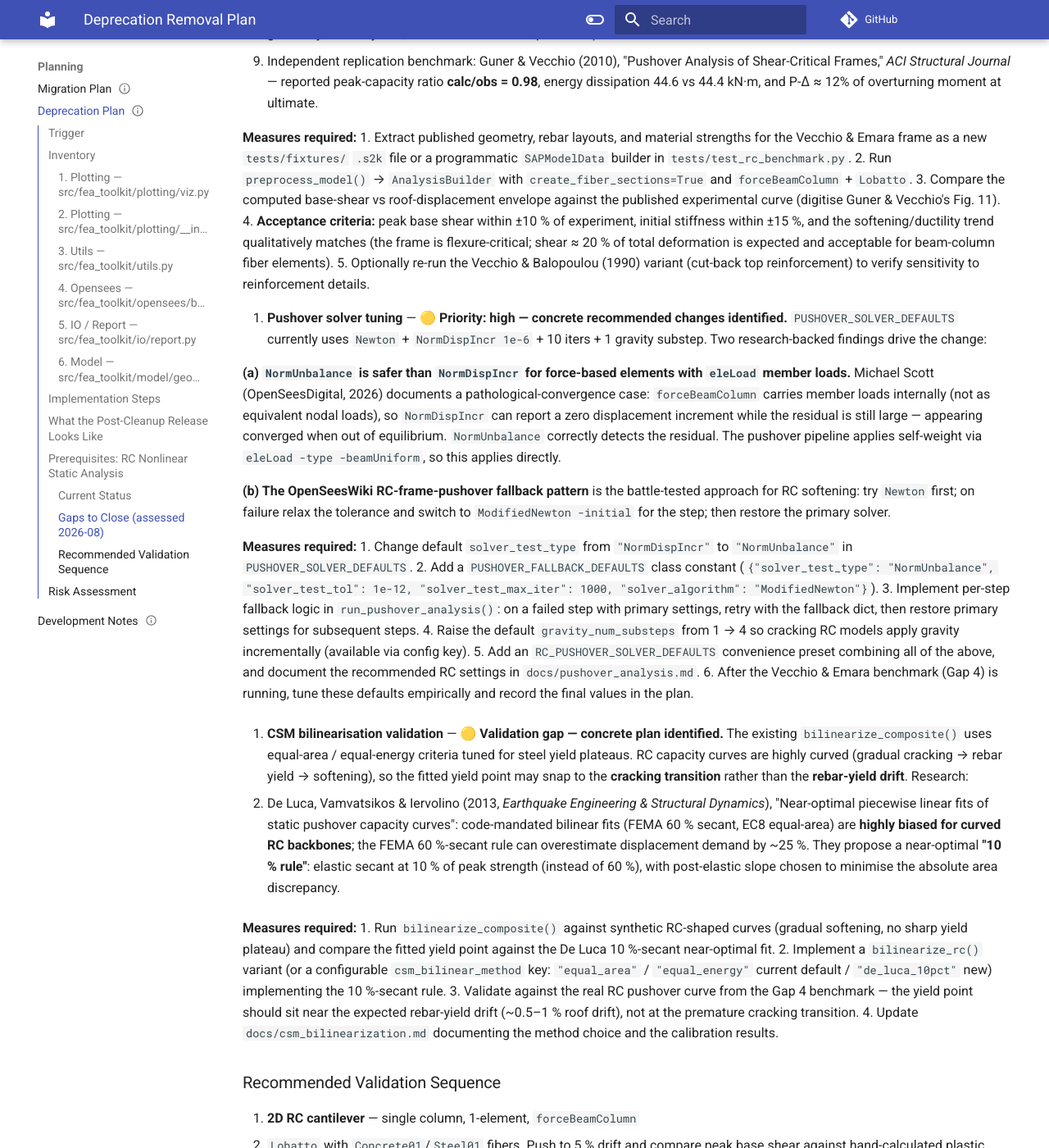
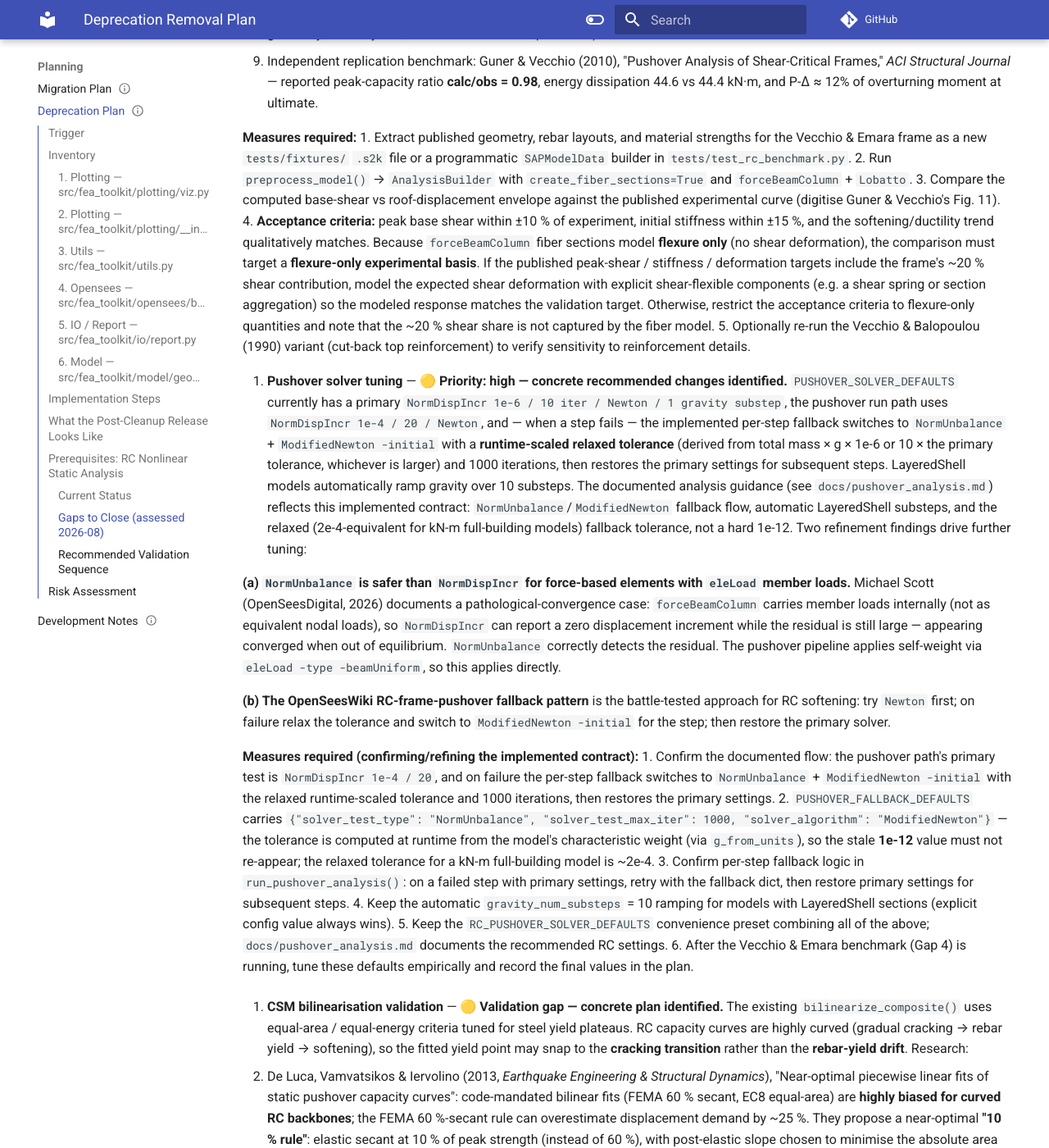
Before and after one commit to boustrephon/fea_toolkit, an MkDocs documentation site: the page built from docs/deprecation_plan.md, in a window 1280 px wide and 1400 px high, scrolled down 3915 px. Shown: the whole window at 82% size. Built offline with MkDocs 1.6.1 and Material for MkDocs 9.7.7, drawn with Linux system fonts in a browser that asks for light colours; comment, search, counter and statistics services are not loaded.

Commit message:
docs: clarify solver contract, pipeline, drift semantics, and unit-system notes

```diff
--- a/docs/deprecation_plan.md
+++ b/docs/deprecation_plan.md
@@ -175,16 +175,34 @@ comfortably.  Below is a realistic assessment of what remains.
       the published experimental curve (digitise Guner & Vecchio's Fig. 11).
    4. **Acceptance criteria:** peak base shear within ±10 % of experiment,
       initial stiffness within ±15 %, and the softening/ductility trend
-      qualitatively matches (the frame is flexure-critical; shear ≈ 20 % of
-      total deformation is expected and acceptable for beam-column fiber
-      elements).
+      qualitatively matches.  Because ``forceBeamColumn`` fiber sections
+      model **flexure only** (no shear deformation), the comparison must
+      target a **flexure-only experimental basis**.  If the published
+      peak-shear / stiffness / deformation targets include the frame's
+      ~20 % shear contribution, model the expected shear deformation with
+      explicit shear-flexible components (e.g. a shear spring or section
+      aggregation) so the modeled response matches the validation target.
+      Otherwise, restrict the acceptance criteria to flexure-only
+      quantities and note that the ~20 % shear share is not captured by
+      the fiber model.
    5. Optionally re-run the Vecchio & Balopoulou (1990) variant (cut-back
       top reinforcement) to verify sensitivity to reinforcement details.
 
 5. **Pushover solver tuning** — **🟡 Priority: high — concrete recommended
-   changes identified.**  `PUSHOVER_SOLVER_DEFAULTS` currently uses
-   `Newton` + `NormDispIncr 1e-6` + 10 iters + 1 gravity substep.  Two
-   research-backed findings drive the change:
+   changes identified.**  `PUSHOVER_SOLVER_DEFAULTS` currently has a
+   primary `NormDispIncr 1e-6 / 10 iter / Newton / 1 gravity substep`,
+   the pushover run path uses `NormDispIncr 1e-4 / 20 / Newton`, and —
+   when a step fails — the implemented per-step fallback switches to
+   `NormUnbalance` + `ModifiedNewton -initial` with a **runtime-scaled
+   relaxed tolerance** (derived from total mass × g × 1e-6 or 10 × the
+   primary tolerance, whichever is larger) and 1000 iterations, then
+   restores the primary settings for subsequent steps.  LayeredShell
+   models automatically ramp gravity over 10 substeps.  The documented
+   analysis guidance (see `docs/pushover_analysis.md`) reflects this
+   implemented contract: `NormUnbalance`/`ModifiedNewton` fallback flow,
+   automatic LayeredShell substeps, and the relaxed (2e-4-equivalent
+   for kN-m full-building models) fallback tolerance, not a hard 1e-12.
+   Two refinement findings drive further tuning:
 
    **(a) `NormUnbalance` is safer than `NormDispIncr` for force-based
    elements with `eleLoad` member loads.**  Michael Scott (OpenSeesDigital,
@@ -201,20 +219,26 @@ comfortably.  Below is a realistic assessment of what remains.
    relax the tolerance and switch to `ModifiedNewton -initial` for the step;
    then restore the primary solver.
 
-   **Measures required:**
-   1. Change default `solver_test_type` from `"NormDispIncr"` to
-      `"NormUnbalance"` in `PUSHOVER_SOLVER_DEFAULTS`.
-   2. Add a `PUSHOVER_FALLBACK_DEFAULTS` class constant
-      (`{"solver_test_type": "NormUnbalance", "solver_test_tol": 1e-12,
-      "solver_test_max_iter": 1000, "solver_algorithm": "ModifiedNewton"}`).
-   3. Implement per-step fallback logic in `run_pushover_analysis()`:
+   **Measures required (confirming/refining the implemented contract):**
+   1. Confirm the documented flow: the pushover path's primary test is
+      `NormDispIncr 1e-4 / 20`, and on failure the per-step fallback
+      switches to `NormUnbalance` + `ModifiedNewton -initial` with the
+      relaxed runtime-scaled tolerance and 1000 iterations, then restores
+      the primary settings.
+   2. `PUSHOVER_FALLBACK_DEFAULTS` carries
+      `{"solver_test_type": "NormUnbalance", "solver_test_max_iter": 1000,
+      "solver_algorithm": "ModifiedNewton"}` — the tolerance is computed
+      at runtime from the model's characteristic weight (via
+      `g_from_units`), so the stale **1e-12** value must not re-appear;
+      the relaxed tolerance for a kN-m full-building model is ~2e-4.
+   3. Confirm per-step fallback logic in `run_pushover_analysis()`:
       on a failed step with primary settings, retry with the fallback dict,
       then restore primary settings for subsequent steps.
-   4. Raise the default `gravity_num_substeps` from 1 → 4 so cracking RC
-      models apply gravity incrementally (available via config key).
-   5. Add an `RC_PUSHOVER_SOLVER_DEFAULTS` convenience preset combining all
-      of the above, and document the recommended RC settings in
-      `docs/pushover_analysis.md`.
+   4. Keep the automatic `gravity_num_substeps` = 10 ramping for models
+      with LayeredShell sections (explicit config value always wins).
+   5. Keep the `RC_PUSHOVER_SOLVER_DEFAULTS` convenience preset combining
+      all of the above; `docs/pushover_analysis.md` documents the
+      recommended RC settings.
    6. After the Vecchio & Emara benchmark (Gap 4) is running, tune these
       defaults empirically and record the final values in the plan.
 
```
Also changed, not shown: docs/analysis.md (+3 -2 lines), docs/llm_guide.md (+10 -5 lines), docs/nonlinear_dynamic_analysis.md (+3 -2 lines), docs/pushover_analysis.md (+1 -1 lines), docs/results_schema.md (+5 -5 lines), 1 other file.
